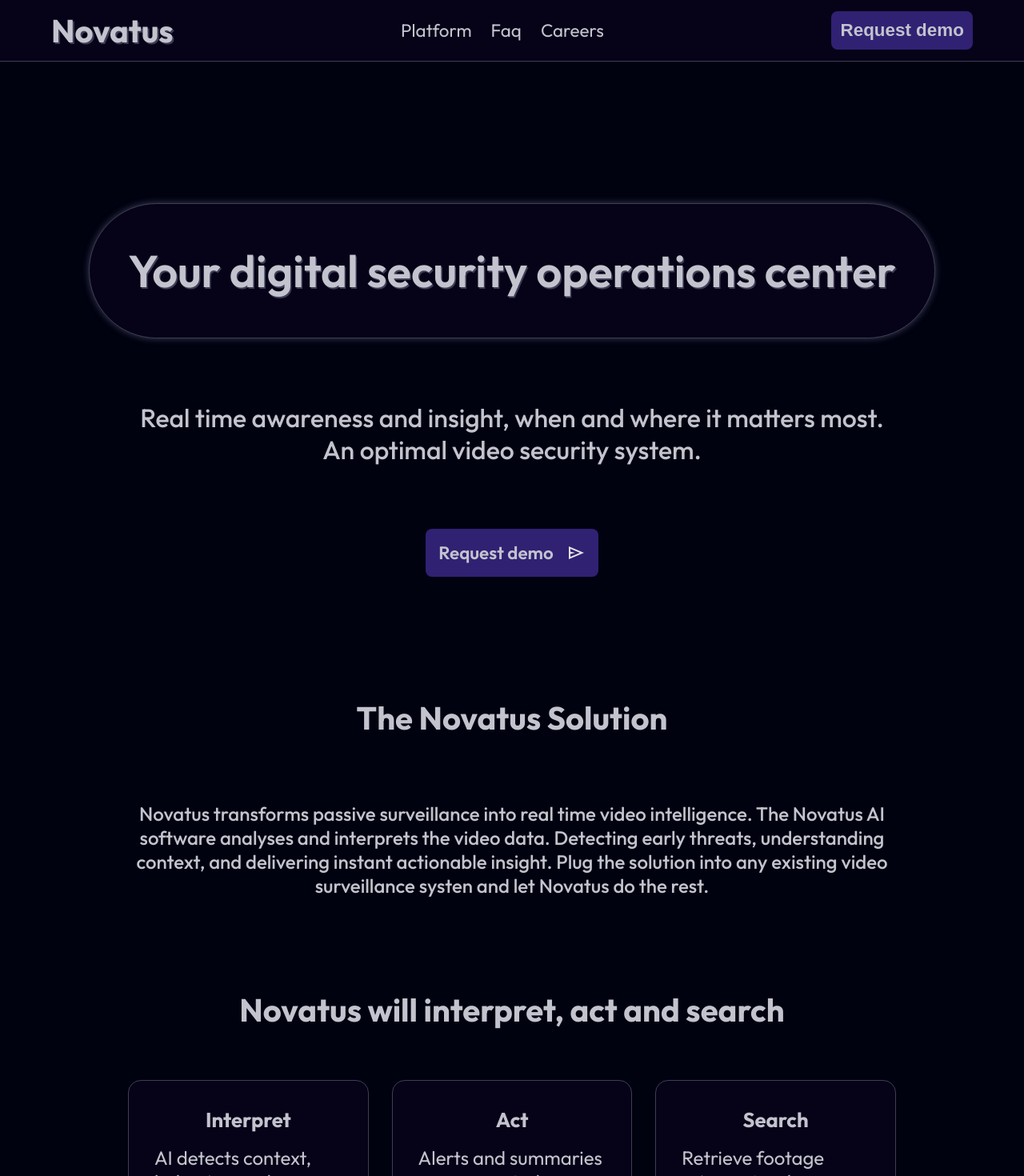
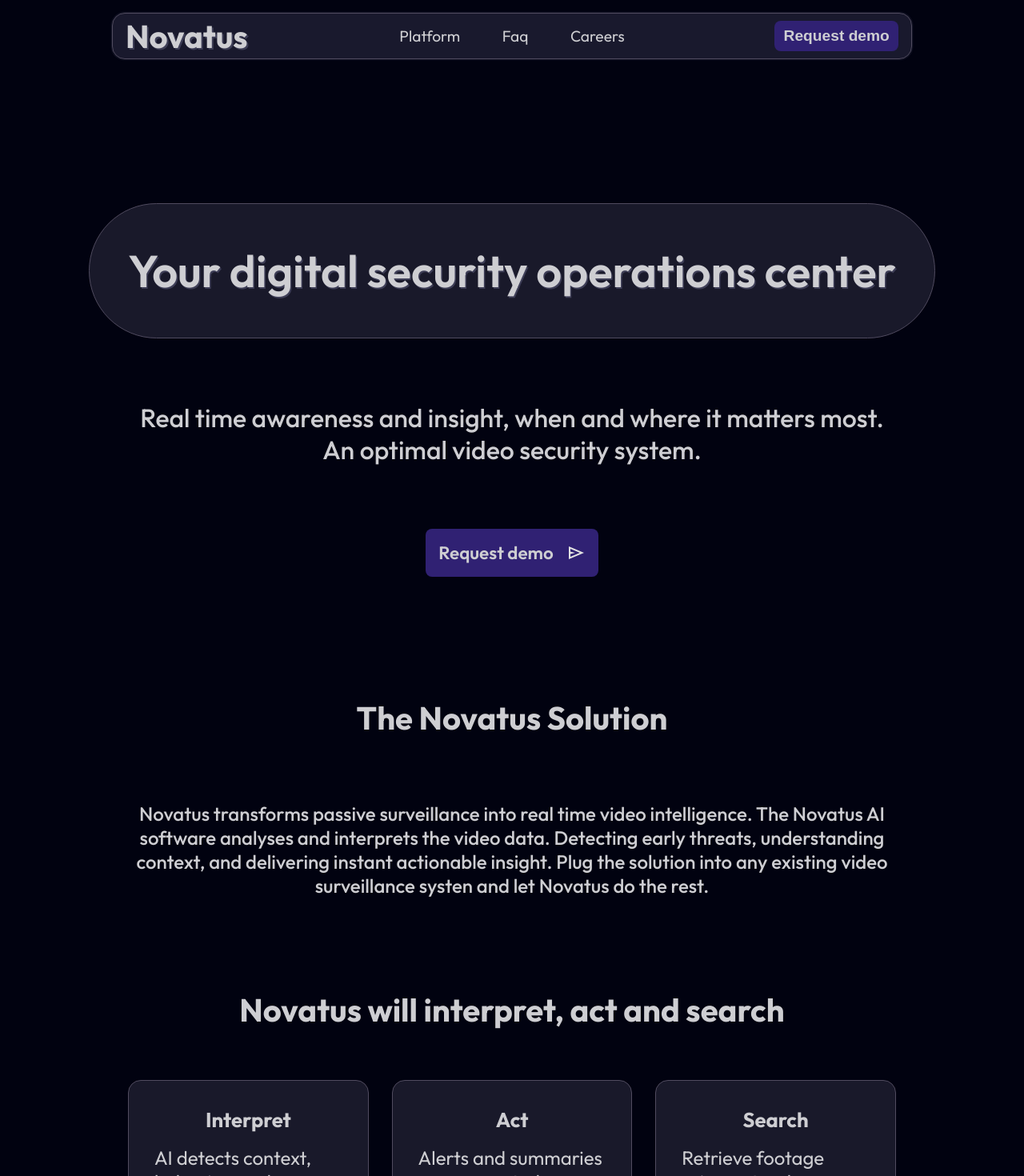
Before and after one commit to helauren42/ai-security-website, a React (Create React App) app in the folder FrontEnd/: page / in a window 1280 px wide. Shown: the top 1470 px of the page at 80% size. Built offline with nearby package versions, Linux system fonts and the light colour scheme.

Commit message:
navbar made opac glassy, changed colors

```diff
--- a/FrontEnd/src/CSS/App.css
+++ b/FrontEnd/src/CSS/App.css
@@ -6,22 +6,22 @@
 :root {
   /* --blue-bg: #110e20; */
   /* purple */
-  --blue-bg: #130f27;
+  /* --blue-bg: #130f27; */
   /* blue */
   --blue-bg: #060318;
   /* blue very dark */
+  --blue-bg: rgb(25, 25, 42);
+  --glass-blue-bg: rgba(32, 32, 53, 80%);
   /* --card-black: #292937; */
-  /* previous for capabilities */
-  /* --main-black: #04040d; */
   --main-black: #010210;
   /* blue */
   --main-grey: #14141a;
   /* previous */
-  --dark-border: #3d3d56;
-  --medium-border: #858587;
   --blue-shadow: #3d3d56;
-  /* --text-white: #F5F5F5; */
-  --text-white: #c3c3ce;
+  --main-border: rgb(80, 75, 95);
+  /* --main-border: rgb(61, 61, 86); */
+  /* --text-white: #c3c3ce; */
+  --text-white: rgb(206, 206, 210);
   --demo-btn: #3d3279;
   /* purple */
   --demo-btn: #302173;
--- a/FrontEnd/src/CSS/Benefits.css
+++ b/FrontEnd/src/CSS/Benefits.css
@@ -71,7 +71,7 @@
   height: auto;
   padding: 2rem 1.5rem;
   background-color: var(--blue-bg);
-  border: 0.1rem solid var(--blue-shadow);
+  border: 0.1rem solid var(--main-border);
   color: var(--text-white);
   border-radius: 1.5rem;
   display: flex;
@@ -87,7 +87,7 @@
   padding: 2rem 1.5rem;
   padding-top: 0rem;
   background-color: var(--blue-bg);
-  border: 0.1rem solid var(--blue-shadow);
+  border: 0.1rem solid var(--main-border);
   color: var(--text-white);
   border-radius: 1.5rem;
   display: flex;
--- a/FrontEnd/src/CSS/Brief.css
+++ b/FrontEnd/src/CSS/Brief.css
@@ -24,7 +24,7 @@
 
 #brief-paragraph {
   /* background-color: var(--blue-bg); */
-  /* border: 0.1rem solid var(--blue-shadow); */
+  /* border: 0.1rem solid var(--main-border); */
   padding: 3rem 5rem;
   /* border-radius: 1.5rem; */
   font-size: 1.5rem;
@@ -60,7 +60,7 @@
   flex-direction: column;
   gap: 1rem;
   background-color: var(--blue-bg);
-  border: 0.1rem solid var(--blue-shadow);
+  border: 0.1rem solid var(--main-border);
   padding: 2rem;
   border-radius: 1rem;
 }
--- a/FrontEnd/src/CSS/Capabilities.css
+++ b/FrontEnd/src/CSS/Capabilities.css
@@ -46,7 +46,7 @@
   display: flex;
   flex-direction: row;
   justify-content: space-between;
-  border: 0.1rem solid var(--blue-shadow);
+  border: 0.1rem solid var(--main-border);
   gap: 1rem;
 }
 
--- a/FrontEnd/src/CSS/Header.css
+++ b/FrontEnd/src/CSS/Header.css
@@ -1,5 +1,4 @@
 #header {
-  position: relative;
   overflow: hidden;
   box-sizing: border-box;
   width: 100vw;
@@ -22,8 +21,8 @@
   background-color: var(--blue-bg);
   flex-wrap: wrap;
   text-align: center;
-  box-shadow: 0px 0px 0.5rem var(--blue-shadow);
-  border: 0.1rem solid var(--blue-shadow);
+  /* box-shadow: 0px 0px 0.5rem var(--blue-shadow); */
+  border: 0.1rem solid var(--main-border);
   border-radius: 10rem;
   padding: 3rem;
   max-width: 90%;
--- a/FrontEnd/src/CSS/Navbar.css
+++ b/FrontEnd/src/CSS/Navbar.css
@@ -1,24 +1,55 @@
+#navbar-cont {
+  width: 100vw;
+  display: flex;
+  flex-direction: column;
+  justify-content: space-between;
+  align-items: center;
+  position: fixed;
+}
+
 #navbar {
-  background-color: var(--blue-bg);
-  position: fixed;
-  z-index: 10000;
-  width: 100vw;
+  position: relative;
+  width: 80vw;
+  max-width: 1000px;
+  padding: 0.2rem 1rem;
+  margin: 1rem;
   display: flex;
   flex-direction: row;
   align-items: center;
   justify-content: space-between;
   box-sizing: border-box;
-  padding: 0 5%;
-  border-bottom: 0.1rem solid var(--blue-shadow);
-  padding: 1% 5%;
+  z-index: 10000;
   user-select: none;
-  opacity: 100%;
+  /* border: 0.1rem solid var(--dark-border); */
+  background-color: var(--glass-blue-bg);
+  border-radius: 1rem;
+  box-shadow: 0rem 0rem 0.15rem var(--blue-shadow);
+  border: 0.1rem solid var(--main-border);
 }
 
-#nav-title-cont,
-#nav-menu-cont,
+#nav-title-cont {
+  width: 30%;
+  display: flex;
+  flex-direction: column;
+  align-items: flex-start;
+  justify-content: space-around;
+}
+
 #nav-btn-cont {
-  flex: 0 0 30;
+  width: 30%;
+  display: flex;
+  flex-direction: column;
+  align-items: flex-end;
+  justify-content: space-around;
+}
+
+#nav-menu-cont {
+  width: 35%;
+  height: 100%;
+  display: flex;
+  flex-direction: row;
+  justify-content: space-evenly;
+  align-items: center;
 }
 
 #nav-title {
@@ -28,50 +59,72 @@
 }
 
 .nav-menu {
+  display: flex;
+  flex-direction: column;
+  justify-content: space-around;
+  align-items: center;
+  text-align: center;
   list-style: none;
-  font-size: 1.4rem;
+  font-size: 1.2rem;
   color: var(--text-white);
 }
 
 #nav-menu-classic {
-  width: 30%;
+  width: 100%;
   display: flex;
   flex-direction: row;
   align-items: center;
-  justify-content: space-between;
+  justify-content: space-evenly;
   gap: 1.5rem;
 }
 
 #nav-menu-tablet {
-  background-color: var(--blue-bg);
   border-style: none;
+  background-color: rgb(0, 0, 0, 0%);
 }
 
-#dropdown {
-  position: relative;
+#dropdown-menu-cont {
+  display: none;
+  position: absolute;
+  width: 100%;
+  top: 100%;
+  left: 0;
 }
 
 #dropdown-menu {
-  display: none;
-  position: absolute;
+  border-left: 0.1rem solid var(--main-border);
+  border-bottom: 0.1rem solid var(--main-border);
+  border-right: 0.1rem solid var(--main-border);
+  border-radius: 1rem;
 }
 
 .dropdown-btn {
-  background-color: var(--blue-bg);
+  background-color: var(--glass-blue-bg);
   padding: 0.5rem;
   color: var(--text-white);
-  border: 0.01rem solid var(--blue-shadow);
+  border-style: none;
   width: 100%;
   font-size: 1rem;
   z-index: 10000;
+  border-top: 0.1rem solid var(--main-border);
+}
+
+.dropdown-btn:first-of-type {
+  border-top-left-radius: 1rem;
+  border-top-right-radius: 1rem;
+}
+
+.dropdown-btn:last-of-type {
+  border-bottom-left-radius: 1rem;
+  border-bottom-right-radius: 1rem;
 }
 
 #navbar-demo {
-  padding: 0.7rem 0.7rem;
-  font-size: 1.4rem;
+  padding: 0.5rem 0.7rem;
+  font-size: 1.2rem;
 }
 
-@media(max-width: 550px) {
+@media(max-width: 700px) {
   #nav-title {
     font-size: 2rem;
     color: var(--text-white);
@@ -79,12 +132,12 @@
   }
 
   .nav-menu {
-    font-size: 1.3rem;
+    font-size: 1rem;
   }
 
   #navbar-demo {
     padding: 0.6rem 0.6rem;
-    font-size: 1.1rem;
+    font-size: 1rem;
   }
 }
 
--- a/FrontEnd/src/JS/Navbar.js
+++ b/FrontEnd/src/JS/Navbar.js
@@ -2,7 +2,12 @@
 import '../CSS/Navbar.css'
 import { ReactComponent as SendEmailSvg } from "../ICONS/send.svg"
 
-const ClassicMenu = () => {
+const ClassicMenu = ({ setOpenMenu }) => {
+  useEffect(() => {
+    const elem = document.getElementById("dropdown-menu-cont")
+    elem.style.display = "none"
+    setOpenMenu(false)
+  })
   return (
     <ul className='nav-menu' id="nav-menu-classic">
       <li className="std-hover-active">Platform</li>
@@ -12,11 +17,10 @@
   )
 }
 
-const TabletMenu = () => {
-  const [openMenu, setOpenMenu] = useState(false)
+const TabletMenu = ({ openMenu, setOpenMenu }) => {
   useEffect(() => {
     console.log("openMenu: ", openMenu)
-    const elem = document.getElementById("dropdown-menu")
+    const elem = document.getElementById("dropdown-menu-cont")
     if (openMenu)
       elem.style.display = "block"
     else
@@ -24,8 +28,27 @@
   }, [openMenu])
   return (
     <div id="dropdown">
-      <button className='nav-menu' id="nav-menu-tablet" onClick={() => setOpenMenu(!openMenu)}> Menu
+      <button className='std-hover-active nav-menu' id="nav-menu-tablet" onClick={() => setOpenMenu(!openMenu)}> Menu
       </button >
+    </div>
+  );
+};
+
+export const Navbar = ({ screenWidth, tabletDisplay }) => {
+  const [openMenu, setOpenMenu] = useState(false)
+  return (
+    <section id="navbar-cont">
+      <div id="navbar">
+        <div id="nav-title-cont">
+          <h1 className='std-hover-active' id="nav-title" >{screenWidth < 490 ? "N" : "Novatus"}</h1 >
+        </div>
+        <div id="nav-menu-cont">
+          {screenWidth < 920 ? <TabletMenu openMenu={openMenu} setOpenMenu={setOpenMenu} /> : <ClassicMenu setOpenMenu={setOpenMenu} />}
+        </div>
+        <div id="nav-btn-cont">
+          <button className='classic-btn std-hover-active' id="navbar-demo">{screenWidth < 600 ? "Demo" : "Request demo"}</button>
+        </div>
+        <div id="dropdown-menu-cont">
           <div id="dropdown-menu" >
             <button className="std-hover-active dropdown-btn" onClick={() => {
               setOpenMenu(false)
@@ -38,20 +61,6 @@
             }}>Careers</button>
           </div >
         </div>
-  );
-};
-
-export const Navbar = ({ screenWidth, tabletDisplay }) => {
-  return (
-    <section id="navbar">
-      <div id="nav-title-cont">
-        <h1 className='std-hover-active' id="nav-title" >{screenWidth < 450 ? "N" : "Novatus"}</h1 >
-      </div>
-      <div id="nav-menu-cont">
-        {tabletDisplay ? <TabletMenu /> : <ClassicMenu />}
-      </div>
-      <div id="nav-btn-cont">
-        <button className='classic-btn std-hover-active' id="navbar-demo">{screenWidth < 450 ? "Demo" : "Request demo"}</button>
       </div>
     </section>
   )
```
Lines whose indentation alone changed are shown as unchanged.
